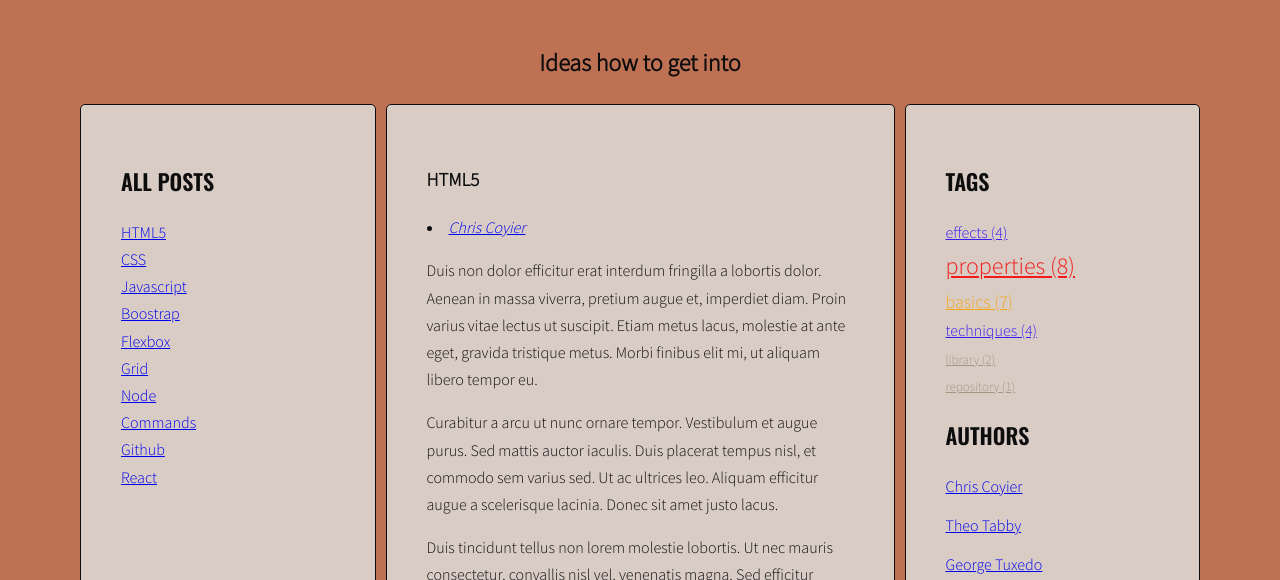
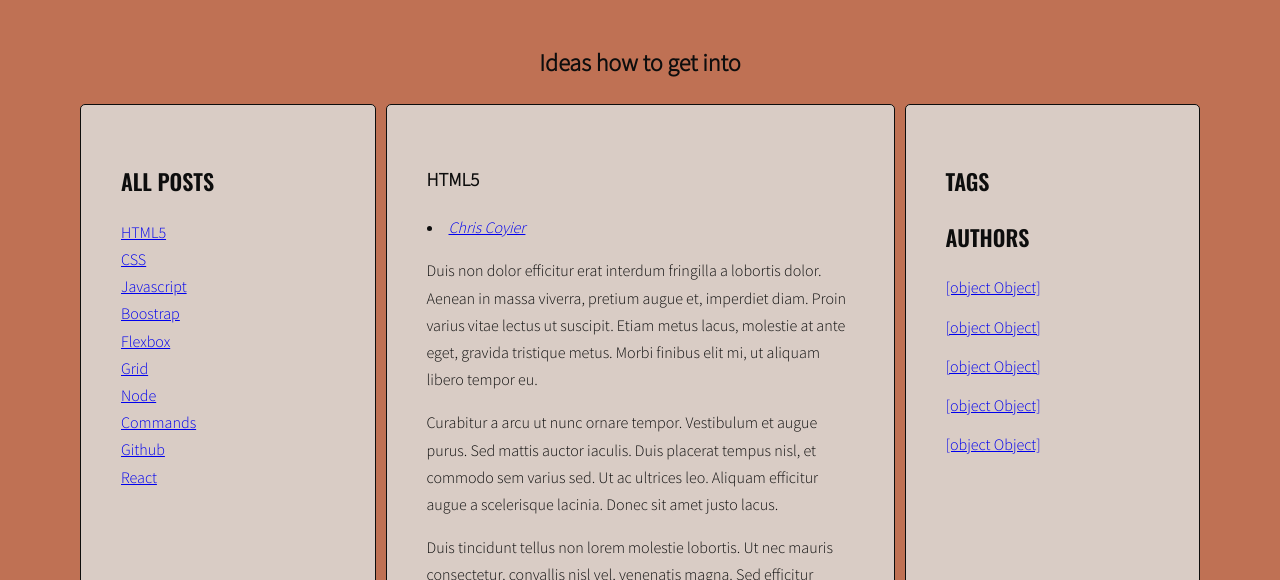
Before and after one commit to OwcaTyBaranie/javascript-blog, a website: page index.html in a window 1280 px wide. Shown: the part 220-800 px from the top of the page. Drawn offline with nearby package versions, Linux system fonts and the light colour scheme.

Commit message:
Try to fix Handlebars

```diff
--- a/index.html
+++ b/index.html
@@ -5,7 +5,6 @@
     <meta name="viewport" content="width=device-width, initial-scale=1.0">
     <link rel="stylesheet" href="css/style.css">
     <link rel="stylesheet" href="https://fonts.googleapis.com/css?family=Oswald:400,600|Sacramento|Source+Sans+Pro:300&subset=latin-ext">
-    <script src="https://cdnjs.cloudflare.com/ajax/libs/handlebars.js/4.1.0/handlebars.min.js"></script>
     <title>javascript-blog</title>
 </head>
 <body>
@@ -188,6 +187,21 @@
 <footer class="main-footer">
   <p>&copy; 2024 blog IT. All rights reserved.</p>
 </footer>
+<script id="template-article-link" type="text/x-handlebars-template">
+  <li><a href="#{{ id }}"><span>{{ title }}</span></a></li>
+</script>
+<script id="template-tag-link" type="text/x-handlebars-template">
+  <li><a href="#{{ id }}"><span>{{ title }}</span></a></li>
+</script>
+<script id="template-author-link" type="text/x-handlebars-template">
+  <li><a href="#{{ id }}"><span>{{ title }}</span></a></li>
+</script>
+<script id="template-tag-cloud-link" type="text/x-handlebars-template">
+  {{#each tags}}
+  <li>{{ tag }}</li>
+  {{/each}}
+</script>
+<script src="https://cdnjs.cloudflare.com/ajax/libs/handlebars.js/4.1.0/handlebars.min.js"></script>
 <script src="js/script.js"></script>
 </body>
 </html>
--- a/js/script.js
+++ b/js/script.js
@@ -1,5 +1,11 @@
 /* eslint-disable no-redeclare */
 'use strict';
+const templates = {
+  articleLink: Handlebars.compile(document.querySelector('#template-article-link').innerHTML),
+  tagLink: Handlebars.compile(document.querySelector('#template-tag-link').innerHTML),
+  authorLink: Handlebars.compile(document.querySelector('#template-author-link').innerHTML),
+  tagCloudLink : Handlebars.compile(document.querySelector('#template-tag-cloud-link').innerHTML),
+};
 const opts = {
   articleSelector: '.post',
   titleSelector: '.post-title',
@@ -69,7 +75,8 @@ function generateTitleLinks(customSelector = ''){
     /* find the title element *//* get the title from the title element */
     const articleTitle = article.querySelector(opts.titleSelector).innerHTML;
     /* create HTML of the link */
-    let linkHTML = '<li><a href="#' + articleId + '"><span>' + articleTitle + '</span></a></li>';
+    const linkHTMLData = {id: articleId, title: articleTitle};
+    const linkHTML = templates.articleLink(linkHTMLData);
     console.log('linkHTML:', linkHTML);
     /* insert link into titleList */
     html = html + linkHTML;
@@ -114,10 +121,9 @@ function generateTags() {
     for (let tag of articleTagsArray) {
 
       /* generate HTML of the link */
-      const tagLink = '<li><a href="#' + tag + '"><span>' + tag + '</span></a></li>';
-      console.log('tagLink:', tagLink);
+      const linkHTML = '<li><a href="#' + tag + '"><span>' + tag + '</span></a></li>';
       /* add generated code to the html variable */
-      html += tagLink;
+      html += linkHTML;
     }
     /* END LOOP: for each tag */
 
@@ -217,7 +223,8 @@ function generateAuthors() {
   // Rozpocznij pętlę dla każdego autora w allAuthors
   for (let author in allAuthors) {
     // Wygeneruj kod linka autora
-    const authorLinkHTML = '<li><a href="#author-' + author + '">' + author + '</a></li>';
+    const authorLinkHTMLData = {id: author, title: allAuthors};
+    const authorLinkHTML = templates.authorLink(authorLinkHTMLData);
     allAuthorsHTML += authorLinkHTML;
   }
 
@@ -297,10 +304,10 @@ function generateTagsNew() {
     /* START LOOP: for each tag */
     for (let tag of articleTagsArray) {
       /* generate HTML of the link */
-      const tagLink = '<li><a href="#' + tag + '"><span>' + tag + '</span></a></li>';
-      console.log('tagLink:', tagLink);
+      const tagLinkHTMLData = {id: tag, title: articleTagsArray};
+      const tagLinkHTML = templates.tagLink(tagLinkHTMLData);
       /* add generated code to html variable */
-      html += tagLink;
+      html += tagLinkHTML;
 
       /* [NEW] check if this link is NOT already in allTags */
       if (!allTags.hasOwnProperty(tag)) {
@@ -328,7 +335,8 @@ function generateTagsNew() {
   for (let tag in allTags) {
     /* [NEW] generate code of a link and add it to allTagsHTML */
     const tagClass = calculateTagClass(allTags[tag], tagsParams);
-    const tagLinkHTML = '<li><a href="#tag-' + tag + '" class="' + tagClass + '">' + tag + ' (' + allTags[tag] + ')</a></li>';
+    const tagLinkHTMLData = {id: tag, title: tag};
+    const tagLinkHTML = templates.tagCloudLink(tagLinkHTMLData);
     allTagsHTML += tagLinkHTML;
   }
   /* [NEW] END LOOP: for each tag in allTags: */
```
